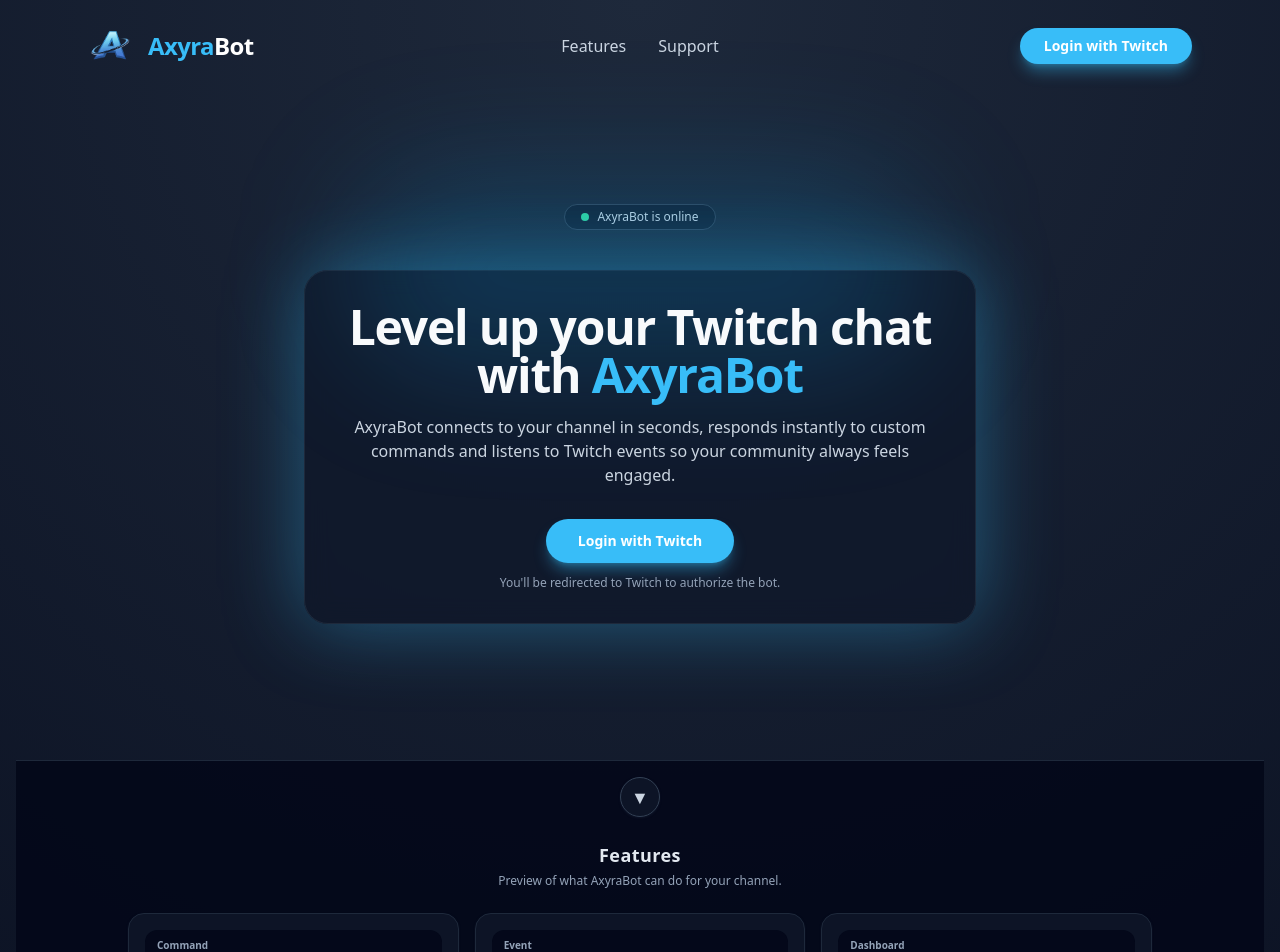
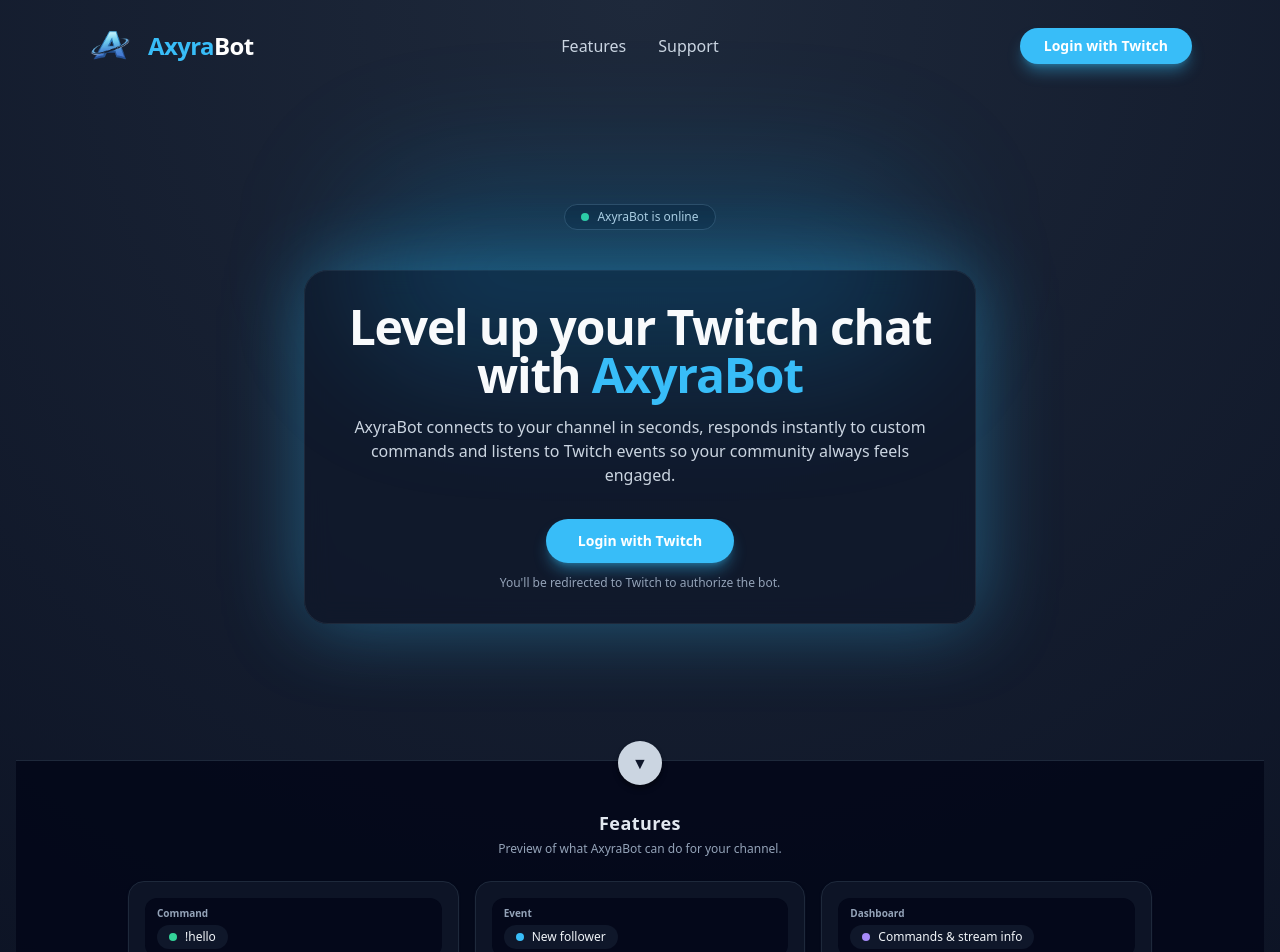
Before and after one commit to nopopcorn12312/AxyraBot, a Next.js app in the folder frontend/: page / in a window 1280 px wide. Shown: the top 952 px of the page. Built offline with nearby package versions, Linux system fonts and the light colour scheme; no server answers.

Commit message:
Changing landing page design

```diff
--- a/frontend/app/page.tsx
+++ b/frontend/app/page.tsx
@@ -65,6 +65,14 @@
     setIsLoggedIn(false);
     setAvatarUrl(null);
     setMenuOpen(false);
+  };
+
+  const handleScrollToDetails = () => {
+    if (typeof document === "undefined") return;
+    const target = document.getElementById("axyra-details");
+    if (target) {
+      target.scrollIntoView({ behavior: "smooth" });
+    }
   };
   // After Twitch auth, send users back to the homepage so we can update
   // local state and show the Dashboard buttons/avatar.
@@ -171,14 +179,22 @@
 
       {/* Scroll cue + lower sections wrapper with grey background */}
       <div className="w-full bg-slate-950/80 border-t border-slate-800">
-      <section className="w-full flex justify-center pb-6 pt-4">
-        <div className="flex items-center justify-center h-10 w-10 rounded-full border border-slate-700 bg-slate-900/80 text-slate-300 shadow-sm shadow-slate-900/80">
-          <span className="text-lg">▼</span>
-        </div>
-      </section>
+        <section className="w-full flex justify-center pb-6 -mt-5">
+          <button
+            type="button"
+            onClick={handleScrollToDetails}
+            className="flex items-center justify-center h-11 w-11 rounded-full bg-slate-300 text-slate-900 shadow-md shadow-black/40 focus:outline-none"
+            aria-label="Scroll to more details"
+          >
+            <span className="text-base leading-none">▼</span>
+          </button>
+        </section>
 
-      {/* Features */}
-      <section className="w-full max-w-5xl mx-auto pb-12">
+        {/* Features */}
+        <section
+          id="axyra-details"
+          className="w-full max-w-5xl mx-auto pb-12"
+        >
         <div className="text-center mb-6">
           <h2 className="text-lg font-semibold tracking-wide text-slate-200">Features</h2>
           <p className="mt-1 text-xs text-slate-400">Preview of what AxyraBot can do for your channel.</p>
```
